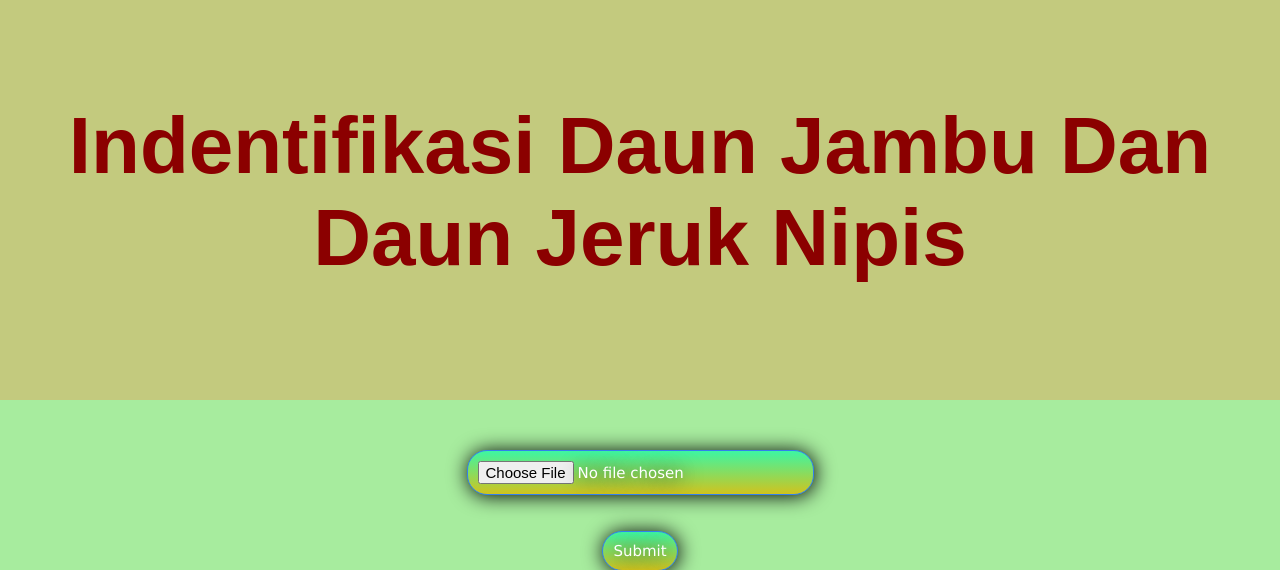
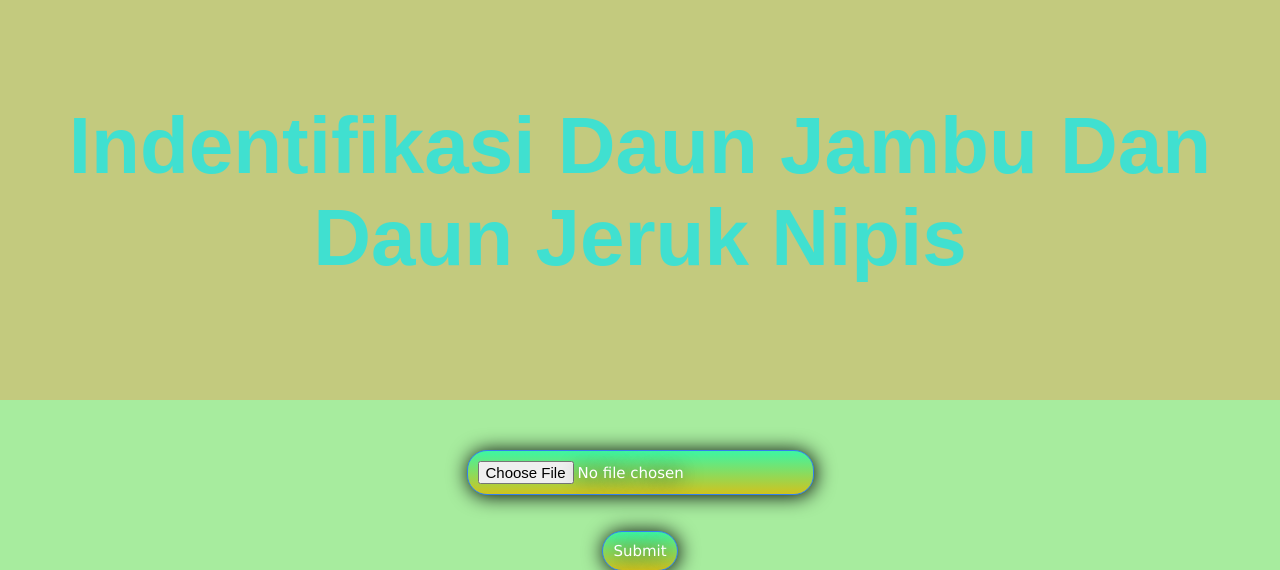
Before and after one commit to RamaHM1/kecerdasanbuatan, a Flask app: page / in a window 1280 px wide. Shown: the top 570 px of the page. Run offline with Flask 2, Linux system fonts and the light colour scheme; parts of the project's set-up code (start-up, migrations or seed data) failed here and were passed over.

Commit message:
Update style.css

```diff
--- a/static/style.css
+++ b/static/style.css
@@ -18,7 +18,7 @@ body {
 
 h2 {
     font-size: 80px;
-    color: darkred;
+    color: turquoise;
     font-family: sans-serif;
     margin: 0px;
 }
```
